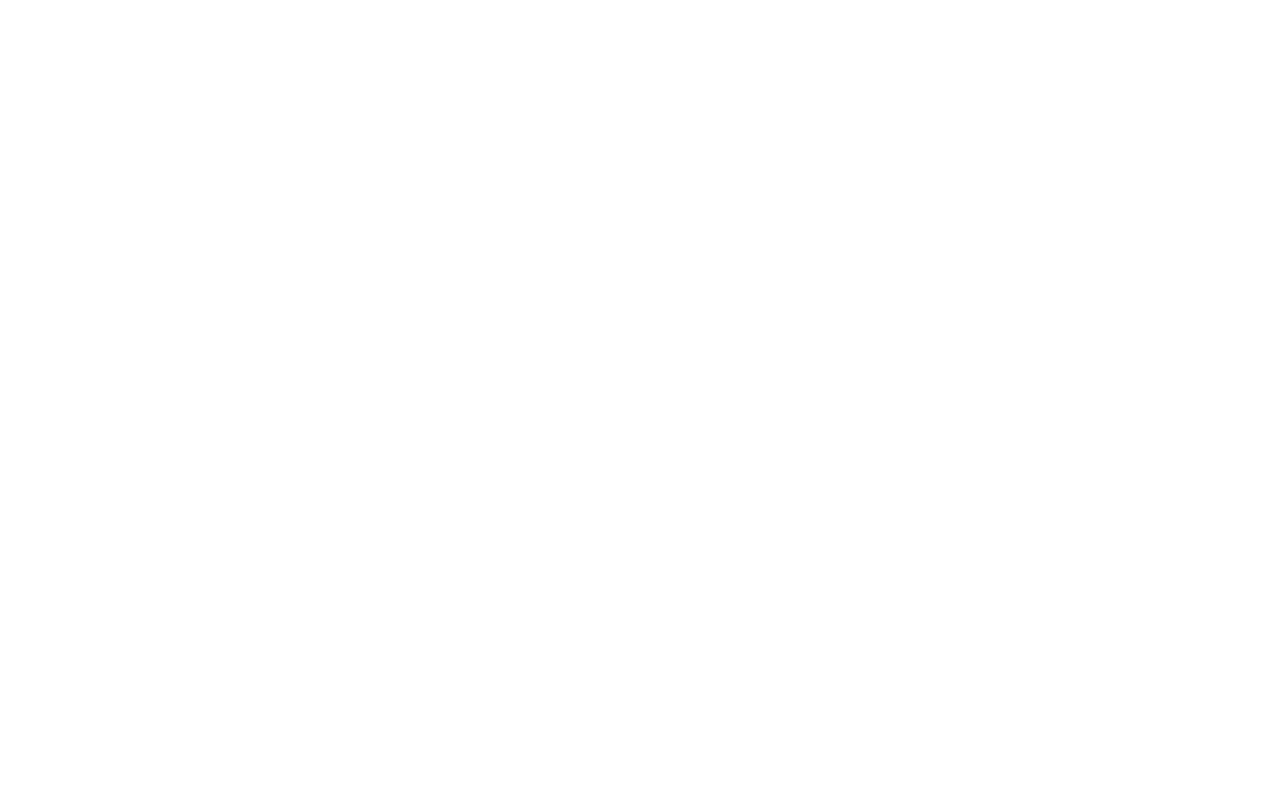
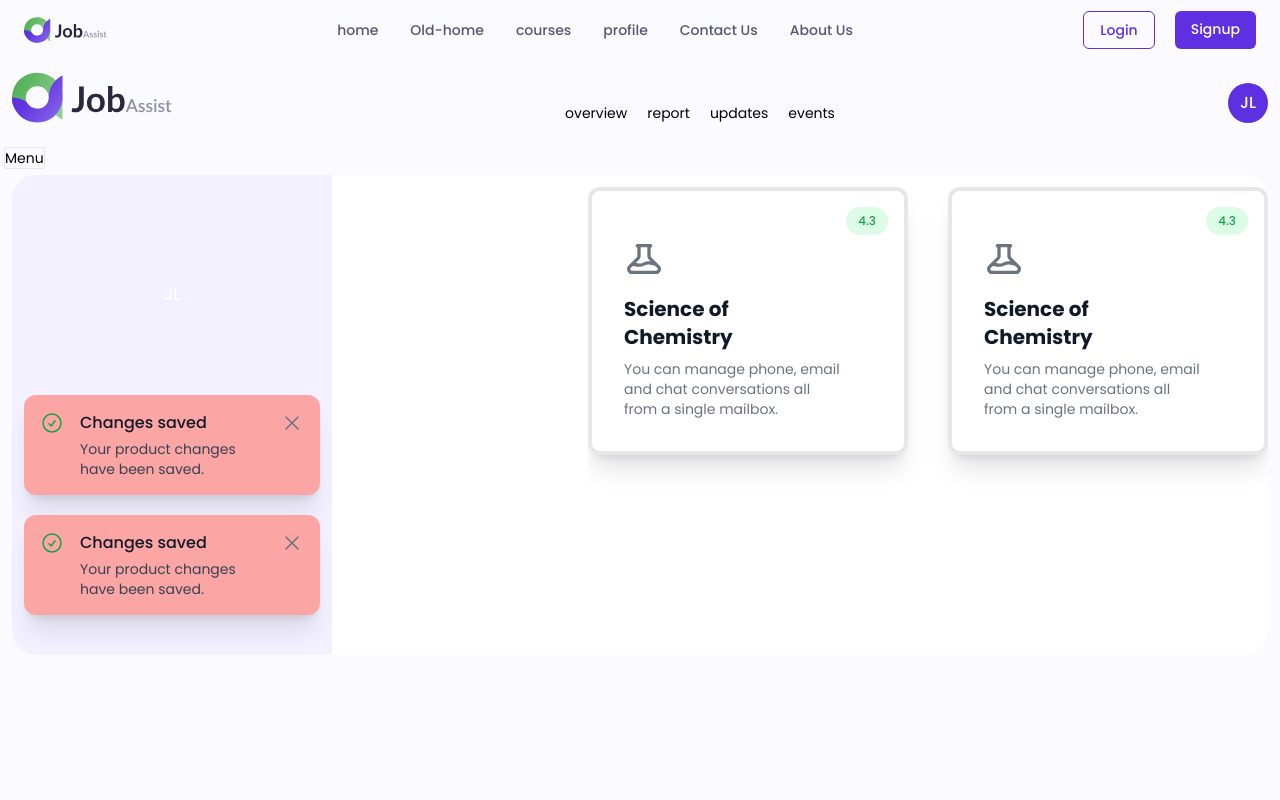
Before and after one commit to hammas-19/knowgistic, a Nuxt app: page /userDashboard/1 in a window 1280 px wide. Before the commit this address had no page. Shown: the top 800 px of the page. Built offline with nearby package versions, Linux system fonts and the light colour scheme.

Commit message:
style: Designed userDashboard window

```diff
--- /dev/null
+++ b/components/tabs.vue
@@ -0,0 +1,46 @@
+<template>
+    <div>
+        <div class="max-w-7xl px-3 mx-auto flex mb-4 text-base font-headings">
+            <div class="md:border-2 border border-graphite p-1 flex rounded-full md:gap-1 gap-[2px]">
+                <button
+                    class="font-medium md:text-base text-xs  text-black md:px-8 px-3 md:py-1 py-[2px] rounded-full transition-all duration-300"
+                    :class="{ 'text-graphite bg-bisonHide': activeTab === 1 }" @click="activeTab = 1">
+                    <slot name="cat1"></slot>
+
+                </button>
+                <button
+                    class="font-medium md:text-base text-xs  text-black md:px-8 px-3 md:py-1 py-[2px] rounded-full transition-all duration-300"
+                    :class="{ 'text-graphite bg-bisonHide': activeTab === 2 }" @click="activeTab = 2">
+                    <slot name="cat2"></slot>
+
+                </button>
+            </div>
+        </div>
+
+        <div v-if="activeTab === 1">
+
+            <slot name="category1"></slot>
+
+        </div>
+
+        <div v-if="activeTab === 2">
+            <slot name="category2"></slot>
+
+        </div>
+
+    </div>
+</template>
+
+<script>
+import { ref } from 'vue';
+
+export default {
+    setup() {
+        const activeTab = ref(1);
+
+        return {
+            activeTab,
+        };
+    },
+};
+</script>
--- /dev/null
+++ b/components/user/avatar.vue
@@ -0,0 +1,7 @@
+<template>
+
+<div class="relative inline-flex items-center justify-center max-w-40 max-h-40 overflow-hidden bg-purplHeart rounded-full ">
+    <span class="font-medium text-white">JL</span>
+</div>
+
+</template>
--- /dev/null
+++ b/pages/userDashboard/[slug].vue
@@ -0,0 +1,82 @@
+<style scoped>
+.window::-webkit-scrollbar-track {
+    background-color: #f0ecfd;
+
+}
+
+.window::-webkit-scrollbar {
+    width: 4px;
+    background-color: #F5F5F5;
+}
+
+.window::-webkit-scrollbar-thumb {
+    background-color: #d5cfe9;
+    background-image: -webkit-linear-gradient(90deg,
+            #dbddef 0%,
+            #e4daff 25%,
+            transparent 100%)
+}
+</style>
+<template>
+    <div class="bg-selago">
+
+        <!-- Header -->
+        <section
+            class="relative max-w-7xl mx-auto p-3">
+
+            <span @click="showNav = !showNav" class="cursor-pointer block md:hidden absolute right-2 top-2 text-purplHeart">
+                Show/Hide
+            </span>
+
+            <div class="flex md:flex-row flex-col justify-between gap-3 md:items-end items-center" :class="{'hidden': !showNav}">
+                <NuxtLink to="/">
+                    <img src="/Logo.svg" class="w-40" alt="Logo">
+                </NuxtLink>
+
+                <div class="flex flex-col md:flex-row gap-5 items-center text-sm">
+                    <a href="overview">overview</a>
+                    <a href="report">report</a>
+                    <a href="updates">updates</a>
+                    <a href="events">events</a>
+                </div>
+
+                <UserAvatar class="h-10 w-10" />
+            </div>
+
+        </section>
+
+        <section class="relative max-w-7xl mx-auto py-10 px-3 h-screen">
+            <span @click="show = !show" class="text-sm border absolute left-1 top-3 cursor-pointer">Menu</span>
+
+            <div class="flex gap-2 justify-between md:rounded-3xl rounded-md overflow-hidden bg-white">
+
+                <!-- Side Navigation -->
+                <div v-if="show" class="bg-whiteLilac w-full max-w-xs max-h-[calc(100vh-160px)] overflow-y-scroll window "
+                    :class="{ 'hidden md:block': !show }">
+
+                    <div class="flex flex-col gap-5 py-10 px-3 ">
+
+                        <UserAvatar class="self-center h-40 w-40 bg-whiteLilac"/>
+                        <UserProfileBadge v-for="items in 2"/>
+                    </div>
+
+                </div>
+
+                <!-- content -->
+                <div class="flex flex-wrap gap-10 justify-center w-fit max-h-[calc(100vh-160px)] overflow-y-scroll window py-3">
+                    <CourseCard v-for="items in 2"/>
+                </div>
+
+            </div>
+
+        </section>
+
+    </div>
+</template>
+<script setup>
+definePageMeta({
+    layout: "",
+});
+const show = ref(true)
+const showNav = ref(true)
+</script>
--- /dev/null
+++ b/pages/userDashboard/index.vue
@@ -0,0 +1,11 @@
+<script setup>
+definePageMeta({
+    layout: "none",
+});
+</script>
+<template>
+    <div>
+        <!-- any default content -->
+        any default content
+    </div>
+</template>
```
